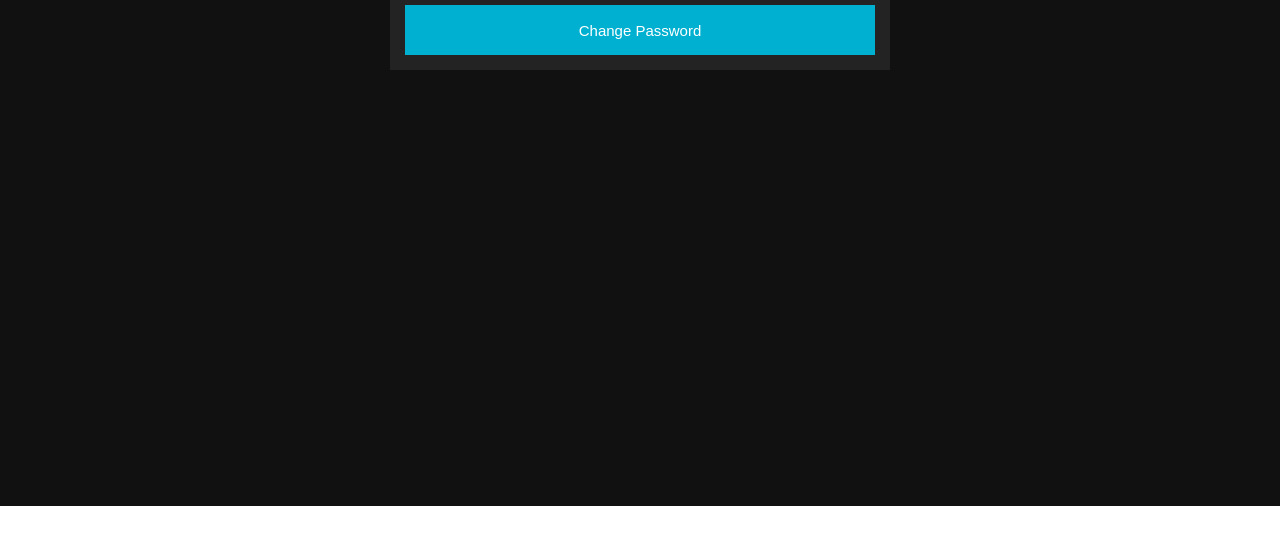
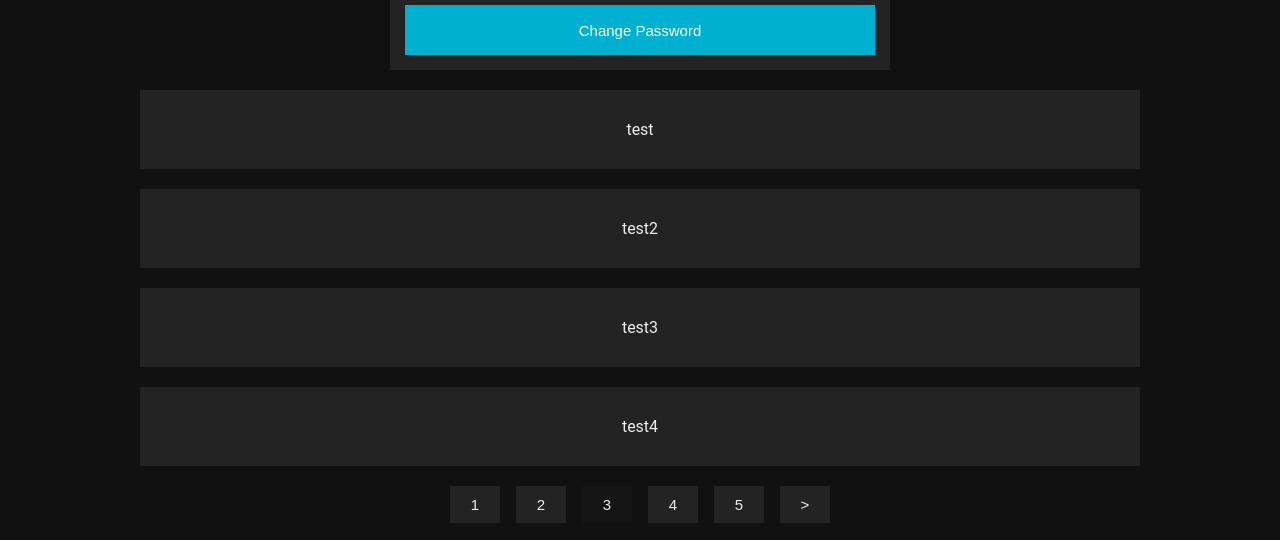
Before and after one commit to HKT2022/hkt-2022-client, a React (Create React App) app: page / in a window 1280 px wide. Shown: the part 294-834 px from the top of the page. Before the commit the page ends 800 px from the top, so only its background shows below. Built offline with nearby package versions, Linux system fonts and the light colour scheme.

Commit message:
ListViewRenderer

```diff
--- /dev/null
+++ b/src/components/organisms/PagedListView.tsx
@@ -0,0 +1,163 @@
+import { useCallback, useMemo } from 'react';
+import styled from 'styled-components';
+
+const ListViewContainerDiv = styled.div`
+    display: flex;
+    flex-direction: column;
+    align-items: center;
+    justify-content: center;
+
+    width: 100%;
+`;
+
+const ListViewItemDiv = styled.div`
+    display: flex;
+    flex-direction: row;
+    align-items: center;
+    justify-content: center;
+    width: 1000px;
+    max-width: calc(100% - 40px);
+
+    padding: 30px 0;
+    margin-top: 20px;
+    box-sizing: border-box;
+
+    background-color: ${props => props.theme.colors.secondary};
+    color: ${props => props.theme.colors.primaryInverse};
+
+    :active {
+        background-color: ${props => props.theme.colors.tertiary};
+        color: ${props => props.theme.colors.secondaryInverse};
+    }
+
+    cursor: pointer;
+`;
+
+interface ListViewItem {
+    id: string;
+    name: string;
+}
+
+interface ListViewProps {
+    items: ListViewItem[];
+}
+
+function ListView(props: ListViewProps): JSX.Element {
+    const { items } = props;
+
+    return (
+        <ListViewContainerDiv>
+            {items.map(item => (
+                <ListViewItemDiv key={item.id}>
+                    {item.name}
+                </ListViewItemDiv>
+            ))}
+        </ListViewContainerDiv>
+    );
+}
+
+const PagenatorContainerDiv = styled.div`
+    margin: 20px 0;
+`;
+
+interface PageinatorButtonProps {
+    isCurrentPage: boolean;
+}
+
+const PagenatorButton = styled.button<PageinatorButtonProps>`
+    padding: 10px;
+    border: none;
+    font-size: 15px;
+    background-color: ${props => {
+        if (props.isCurrentPage) {
+            return props.theme.colors.primary;
+        }
+        return props.theme.colors.secondary;
+    }};
+    color: ${props => props.theme.colors.primaryInverse};
+    cursor: pointer;
+    outline: none;
+
+    width: 50px;
+    margin: 0 8px;
+
+    &:hover {
+        background-color: ${props => props.theme.colors.primary};
+        color: ${props => props.theme.colors.backgroundInverse};
+    }
+
+    &:active {
+        background-color: ${props => props.theme.colors.tertiary};
+        color: ${props => props.theme.colors.backgroundInverse};
+    }
+`;
+
+interface PagenationProps {
+    currentPage: number;
+    totalPages: number;
+    onPageChange: (page: number) => void;
+}
+
+function Pagenation(props: PagenationProps): JSX.Element {
+    const { currentPage, totalPages, onPageChange } = props;
+
+    const handlePageChange = useCallback((page: number) => {
+        onPageChange(page);
+    }, [onPageChange]);
+
+    const computePageButtonRange = useCallback((): [number, number] => {
+        const maxPageButtons = 5;
+        const halfMaxPageButtons = Math.floor(maxPageButtons / 2);
+
+        const startPage = Math.max(currentPage - halfMaxPageButtons, 1);
+        const endPage = Math.min(currentPage + halfMaxPageButtons, totalPages);
+
+        return [startPage, endPage];
+    }, [currentPage, totalPages]);
+
+    const buttonIndexArray = useMemo(() => {
+        const [startPage, endPage] = computePageButtonRange();
+
+        return Array.from(Array(endPage - startPage + 1).keys()).map(i => i + startPage);
+    }, [computePageButtonRange]);
+
+    return (
+        <PagenatorContainerDiv>
+            { (buttonIndexArray.at(0) ?? 0) > 1 && (
+                <PagenatorButton onClick={() => handlePageChange((buttonIndexArray.at(0) ?? 2) - 1)} isCurrentPage={false}>
+                    {'<'}
+                </PagenatorButton>
+            )}
+            {buttonIndexArray.map(page => (
+                <PagenatorButton key={page} onClick={() => handlePageChange(page)} isCurrentPage={page === currentPage}>
+                    {page}
+                </PagenatorButton>
+            ))}
+            { (buttonIndexArray.at(-1) ?? 0) < totalPages && (
+                <PagenatorButton onClick={() => handlePageChange((buttonIndexArray.at(-1) ?? 0) + 1)} isCurrentPage={false}>
+                    {'>'}
+                </PagenatorButton>
+            )}
+        </PagenatorContainerDiv>
+    );
+}
+
+interface PagedListViewProps {
+    items: ListViewItem[];
+    pageCount: number;
+    currentPage: number;
+    onPageChange: (page: number) => void;
+}
+
+function PagedListView(props: PagedListViewProps): JSX.Element {
+    const { items, pageCount, currentPage, onPageChange } = props;
+
+    return (
+        <>
+            <ListView items={items}/>
+            <Pagenation currentPage={currentPage} totalPages={pageCount} onPageChange={onPageChange}/>
+        </>
+    );
+}
+
+export default PagedListView;
--- a/src/pages/Main.tsx
+++ b/src/pages/Main.tsx
@@ -15,9 +15,12 @@ import {
     PaddingDiv
 } from '../components/atoms/styled';
 import NavBar from '../components/organisms/NavBar';
+import PagedListView from '../components/organisms/PagedListView';
 
 const MainFlexDiv = styled(OuterFlexDiv)`
     justify-content: flex-start;
+    min-height: 100%;
+    height: auto;
 `;
 
 const Container = styled(InnerFlexDiv1)`
@@ -45,6 +48,12 @@ function Main(): JSX.Element {
             <Container>
                 <PaddedButton onClick={handlePasswordChangeClick}>Change Password</PaddedButton>
             </Container>
+            <PagedListView items={[
+                {id: '1', name: 'test'},
+                {id: '2', name: 'test2'},
+                {id: '3', name: 'test3'},
+                {id: '4', name: 'test4'}
+            ]} pageCount={10} currentPage={3} onPageChange={() => {/* */}}/>
         </MainFlexDiv>
     );
 }
```
